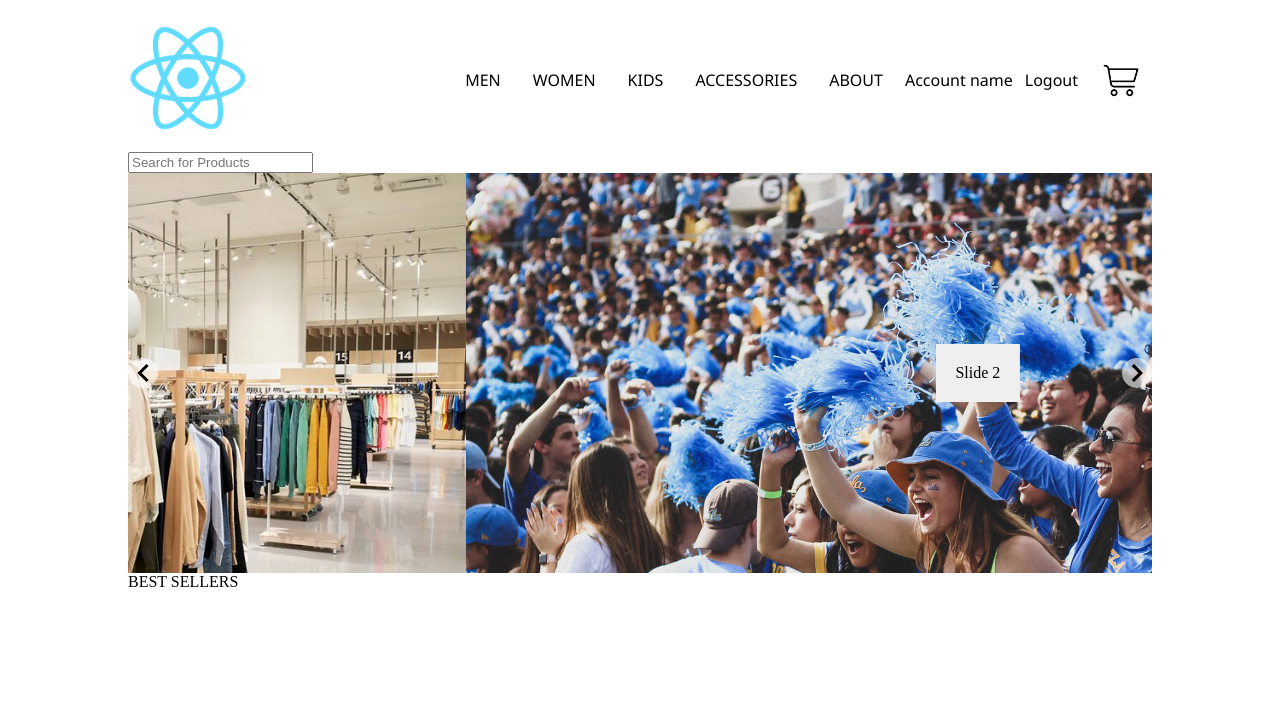
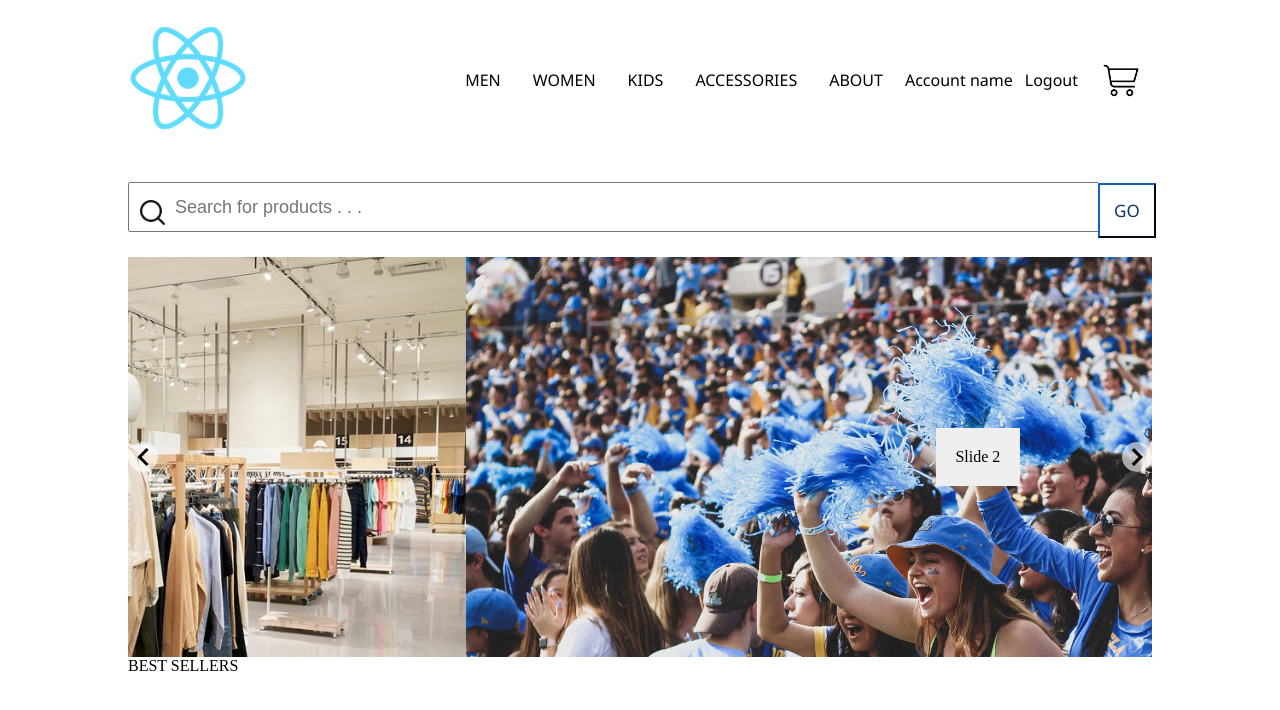
Before and after one commit to bkiley113/bruin-outlet, a React (Create React App) app in the folder client/: page / in a window 1280 px wide. Shown: the top 710 px of the page. Built offline with nearby package versions, Linux system fonts and the light colour scheme.

Commit message:
fixed up the slideshow on the homepage. Implemented Yinwei's searchbar

```diff
--- a/client/package.json
+++ b/client/package.json
@@ -7,9 +7,11 @@
     "@testing-library/react": "^13.4.0",
     "@testing-library/user-event": "^13.5.0",
     "react": "^18.2.0",
+    "react-bootstrap": "^2.10.1",
     "react-dom": "^18.2.0",
     "react-router-dom": "^6.22.0",
     "react-scripts": "^5.0.1",
+    "react-slideshow-image": "^4.3.0",
     "sass": "^1.71.0",
     "web-vitals": "^2.1.4"
   },
--- /dev/null
+++ b/client/src/components/SearchBar.js
@@ -0,0 +1,39 @@
+import React from 'react';
+import search_icon from "../images/search_icon.png"
+
+class SearchBar extends React.Component{
+    state = {userinput:''};
+
+    searchbarsearch=(event)=>{
+        event.preventDefault();
+
+        this.props.run(this.state.userinput);
+    };
+
+    render()
+
+    {
+        return (
+            <div>
+                <form onSubmit={this.searchbarsearch}>
+                <div>
+                    <input type='text' placeholder='Search for products . . .'
+                    onChange={e=>this.setState({userinput : e.target.value})}
+                    value = {this.state.userinput}
+                    className='searchbar'
+                    />
+                 </div>
+                 <img
+                    src={search_icon}
+                    alt=''
+                    className='search_icon'
+                />
+                <button class="go_button">
+                    GO
+                </button>
+                </form>
+            </div>
+        )
+    }
+}
+export default SearchBar;
--- a/client/src/pages/HomePage.js
+++ b/client/src/pages/HomePage.js
@@ -3,6 +3,7 @@ import search_icon from "../images/search_icon.png"
 import image1 from "../images/store.jpg"
 import image2 from "../images/crowd.jpg"
 import image3 from "../images/ppl.webp"
+import SearchBar from "../components/SearchBar.js"
 
 // const HomePage = () => {
 //     return (
@@ -48,9 +49,14 @@ const slideImages = [
 ];
 
 const Homepage = () => {
+  const yourRunFunction = (userInput) => {
+    // Do something with the user input, for example, log it to the console
+    console.log('Search triggered with input:', userInput);
+    // You can perform any other actions or update the state in your HomePage component here
+  };
   return (
-      <div className="slide-container">
-        <input type ="text" placeholder='Search for Products'/>
+    <div>
+      <SearchBar run={yourRunFunction} />
       <Slide>
         {slideImages.map((slideImage, index)=> (
           <div key={index}>
--- a/client/src/style.scss
+++ b/client/src/style.scss
@@ -8,31 +8,30 @@
             text-decoration: none;
             color: inherit;
         }
-
-        //main page
-        .homepage{
-            input{
+        //searchbar
+        .searchbar{
+            position: relative;
             width:920px;
             font-size: 18px;
-                padding-left: 40px;
-                padding-top: 12px;
+            padding-left: 45px;
+            padding-top: 13px;
             padding-bottom: 12px;
+            top: 30px;
 
         }
-            img{
+        .search_icon{
             position: relative;
-                top: 3px;
-                left: -955px;
-                width: 22px;
-
+            width: 25px;
+            top: -11px;
+            left: 12px;
         }
-            button{
+        button.go_button{
             font-family:'Segoe UI', Tahoma, Geneva, Verdana, sans-serif;
             background-color: white;
             font-size: 17px;
             position: relative;
-                top: -51px;
-                left: 970px;
+            top: -19.5px;
+            left: 945px;
             padding: 14px;
             border-color: #0C356A;
             cursor: pointer;
@@ -40,7 +39,6 @@
             &:hover{
                 background-color: #0C356A;
                 color: white;
-                }
             }
         }
 
```
Also changed, not shown: 1 other file (tests, documents, lock files or other folders). Lines whose indentation alone changed are shown as unchanged.
